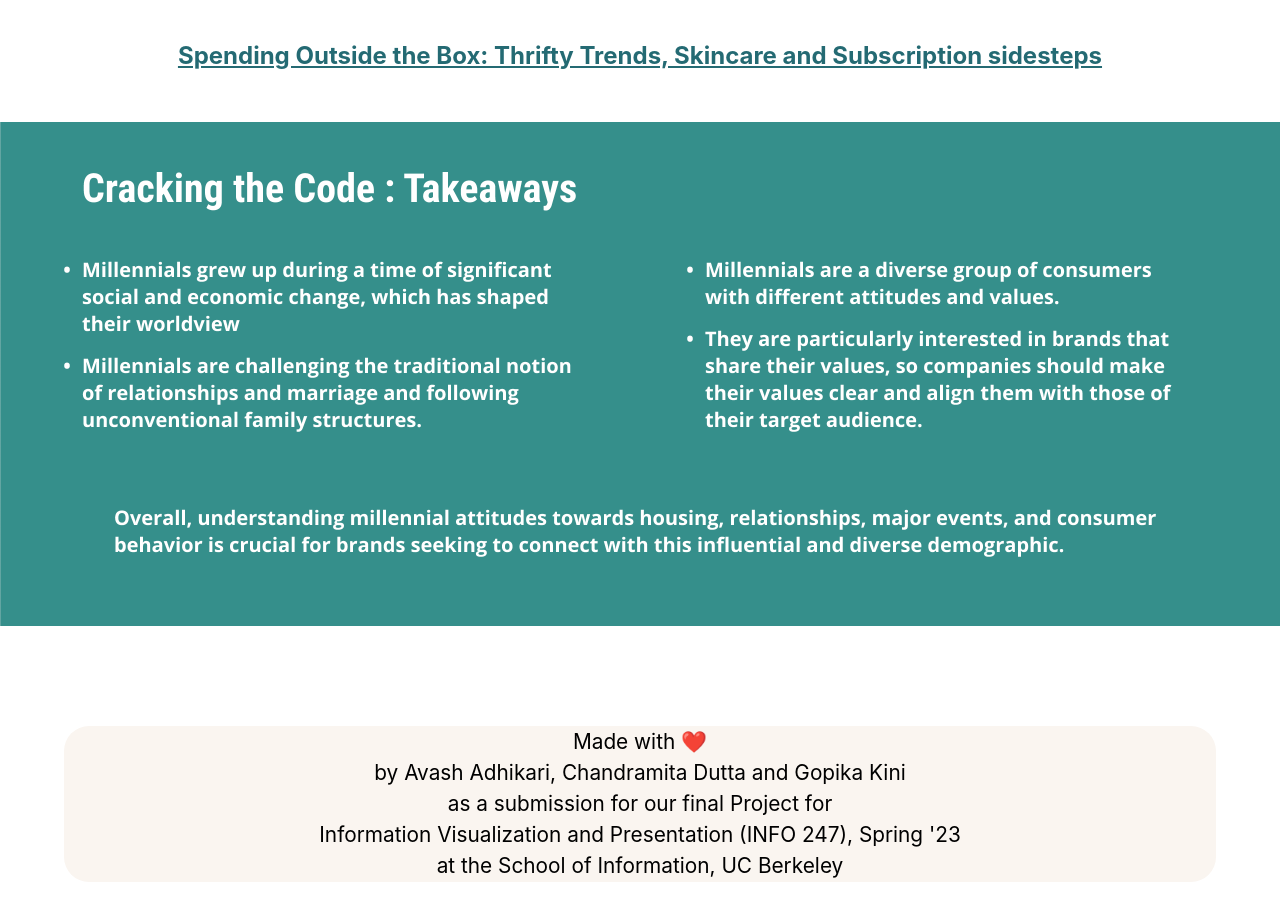
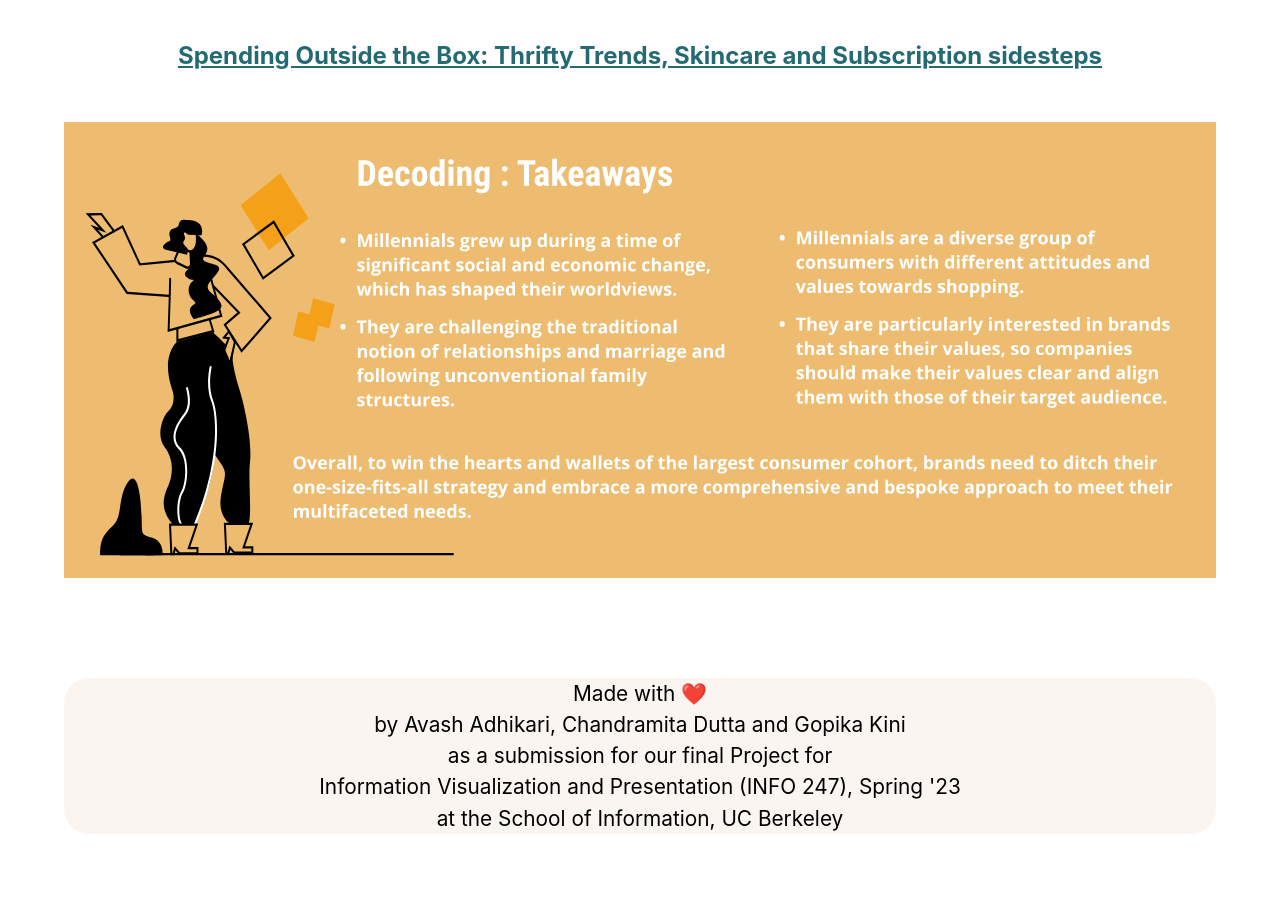
Before and after one commit to chandramitadutta/i247-s23-g3-final-project, a React (Create React App) app in the folder proj/: page / in a window 1280 px wide. Shown: the part 7860-8780 px from the top of the page. After the commit the page ends 8744 px from the top, so only its background shows below. Built offline with nearby package versions, Linux system fonts and the light colour scheme.

Commit message:
def the final now...

```diff
--- a/proj/src/App.js
+++ b/proj/src/App.js
@@ -9,7 +9,7 @@ import LivingWithParents from "./LivingWithParents";
 import Population from "./Population";
 import Sticky from "react-stickynode";
 import consumerism from "./assets/consumerism.svg";
-import takeaways from "./assets/takeaways.png";
+import takeaways from "./assets/takeaways.svg";
 
 function App() {
   return (
@@ -130,8 +130,8 @@ function App() {
         <SpendingHabits />
 
         <div id="consumersend" style={{ height: 50 }}></div>
+        <img src={takeaways} style={{ width: "110%" }} />
       </div>
-      <img src={takeaways} />
       <div style={{ height: 100 }}></div>
       <p className="insight center" style={{ marginBottom: 50 }}>
         Made with ❤️ <br />
```
Also changed, not shown: proj/src/assets/takeaways-1.png (renamed from proj/src/assets/takeaways.png), proj/src/assets/takeaways.svg (added).
